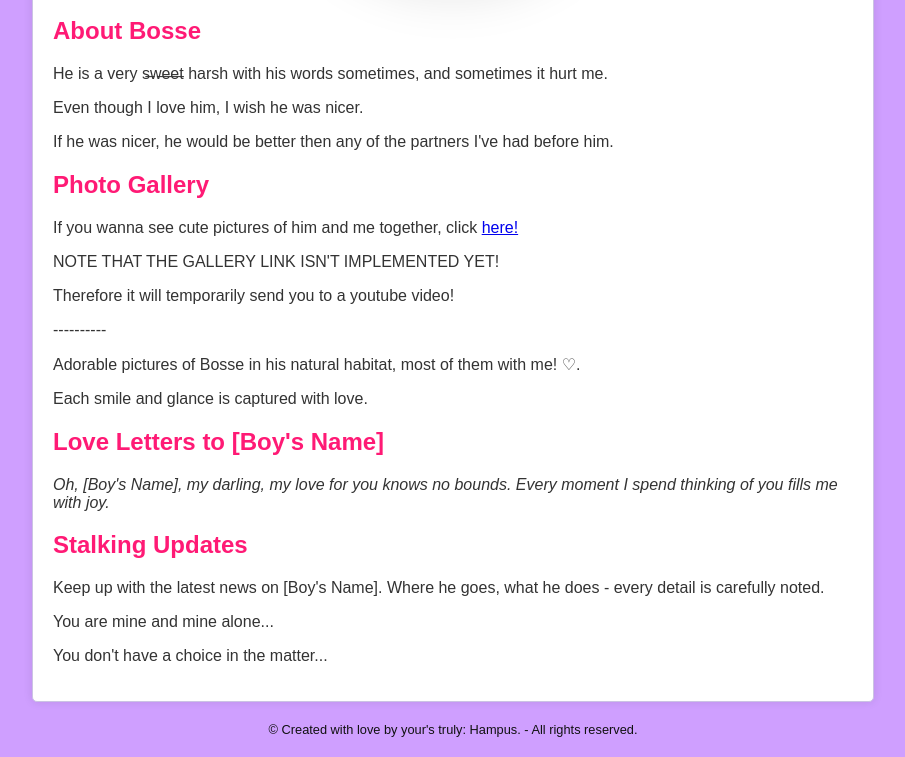
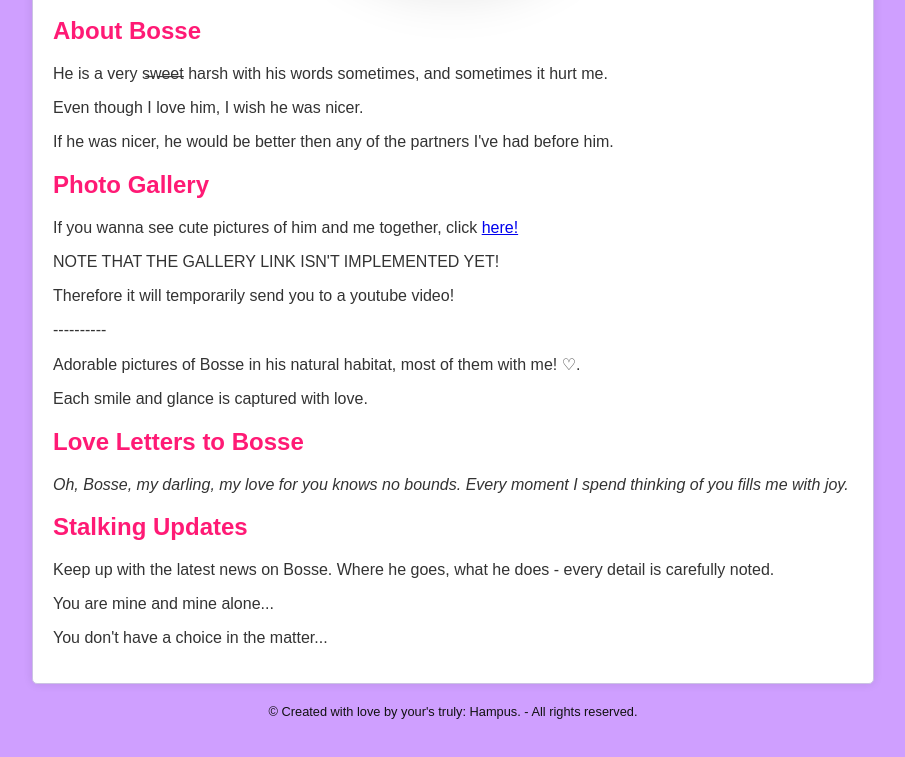
Before and after one commit to BestHampus/him, a plain HTML site: page index.html in a window 1280 px wide. Shown: the part 421-1178 px from the top of the page, without its empty margins (187-1092 px from the left). Drawn offline with Linux system fonts and the light colour scheme.

Commit message:
Update index.html

```diff
--- a/index.html
+++ b/index.html
@@ -82,10 +82,10 @@
         <p>----------</p>
         <p>Adorable pictures of Bosse in his natural habitat, most of them with me! ♡.
         <p>Each smile and glance is captured with love.</p>
-        <h2>Love Letters to [Boy's Name]</h2>
-        <p class="love-letter">Oh, [Boy's Name], my darling, my love for you knows no bounds. Every moment I spend thinking of you fills me with joy.</p>
+        <h2>Love Letters to Bosse</h2>
+        <p class="love-letter">Oh, Bosse, my darling, my love for you knows no bounds. Every moment I spend thinking of you fills me with joy.</p>
         <h2>Stalking Updates</h2>
-        <p>Keep up with the latest news on [Boy's Name]. Where he goes, what he does - every detail is carefully noted.</p>
+        <p>Keep up with the latest news on Bosse. Where he goes, what he does - every detail is carefully noted.</p>
         <div class="creepy-text">You are mine and mine alone...</div>
         <p>You don't have a choice in the matter...</p>
     </div>
```
